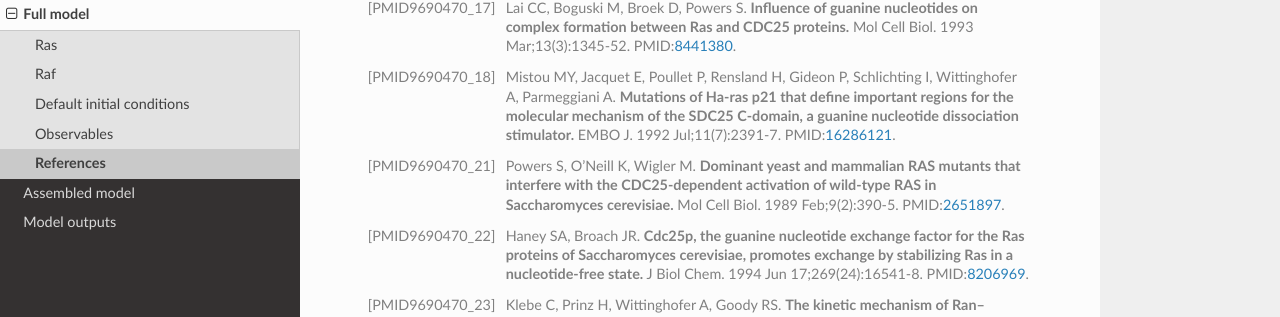
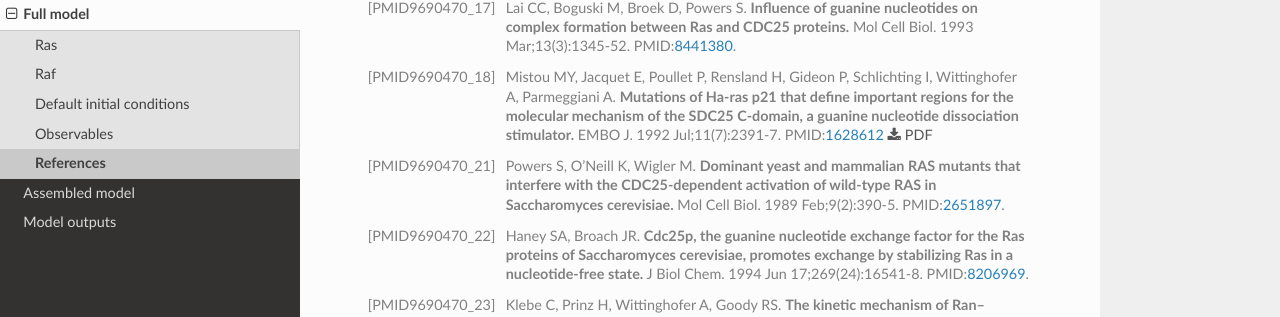
Before and after one commit to sorgerlab/rasmodel, a Sphinx documentation site: the page built from doc/full_model/references.rst, in a window 1280 px wide and 900 px high, scrolled down 1162 px. Shown: the part 132-449 px from the top of the window. Built offline with Sphinx 7.4.7 and the Read the Docs theme 2.0.0, drawn with Linux system fonts in a browser that asks for light colours.

Commit message:
Fixed PMID, added PDF for 1628612

```diff
--- a/doc/full_model/references.rst
+++ b/doc/full_model/references.rst
@@ -35,7 +35,7 @@ References
 
 .. [PMID9690470_17] Lai CC, Boguski M, Broek D, Powers S. **Influence of guanine nucleotides on complex formation between Ras and CDC25 proteins.** Mol Cell Biol. 1993 Mar;13(3):1345-52. :pmid:`8441380`.
 
-.. [PMID9690470_18] Mistou MY, Jacquet E, Poullet P, Rensland H, Gideon P, Schlichting I, Wittinghofer A, Parmeggiani A. **Mutations of Ha-ras p21 that define important regions for the molecular mechanism of the SDC25 C-domain, a guanine nucleotide dissociation stimulator.** EMBO J. 1992 Jul;11(7):2391-7. :pmid:`16286121`.
+.. [PMID9690470_18] Mistou MY, Jacquet E, Poullet P, Rensland H, Gideon P, Schlichting I, Wittinghofer A, Parmeggiani A. **Mutations of Ha-ras p21 that define important regions for the molecular mechanism of the SDC25 C-domain, a guanine nucleotide dissociation stimulator.** EMBO J. 1992 Jul;11(7):2391-7. :pmid:`1628612` :download:`PDF </pdf/1628612.pdf>`
 
 .. [PMID9690470_21] Powers S, O'Neill K, Wigler M. **Dominant yeast and mammalian RAS mutants that interfere with the CDC25-dependent activation of wild-type RAS in Saccharomyces cerevisiae.** Mol Cell Biol. 1989 Feb;9(2):390-5. :pmid:`2651897`.
 
```
Also changed, not shown: 1 other file.
